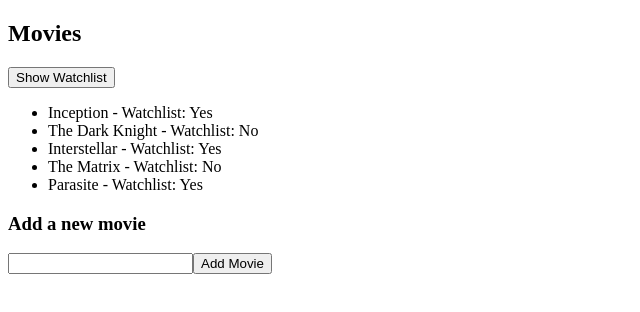
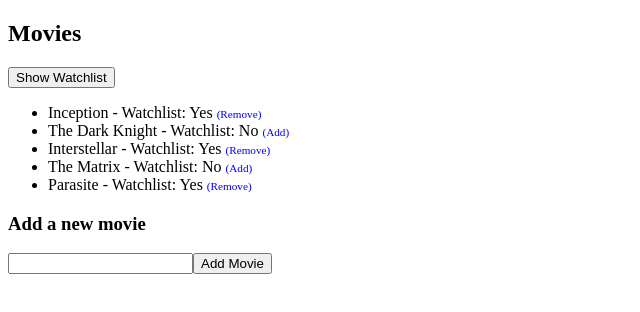
Before and after one commit to serhat-bca/p6_ch2_26, a React (Vite) app in the folder movies/: page / in a window 1280 px wide. Shown: the top 312 px of the page, without its empty margins (0-640 px from the left). Built offline with nearby package versions, Linux system fonts and the light colour scheme.

Commit message:
map update added.

```diff
--- a/movies/src/App.jsx
+++ b/movies/src/App.jsx
@@ -5,6 +5,10 @@ const App = ({ movies }) => {
   const [movieList, setMovies] = useState(movies);
   const [movieName, setName] = useState("");
   const [filter, setFilter] = useState(false);
+
+  const displayedMovies = filter
+    ? movieList.filter((m) => m.watchlist)
+    : movieList;
 
   const handleSubmit = (e) => {
     e.preventDefault();
@@ -31,8 +35,13 @@ const App = ({ movies }) => {
         {filter ? "Show All Movies" : "Show Watchlist"}
       </button>
       <ul>
-        {movieList.map((m) => (
-          <Movie key={m.id} movie={m} />
+        {displayedMovies.map((m) => (
+          <Movie
+            movieList={movieList}
+            setMovies={setMovies}
+            key={m.id}
+            movie={m}
+          />
         ))}
       </ul>
       <h3>Add a new movie</h3>
--- a/movies/src/components/Movie.jsx
+++ b/movies/src/components/Movie.jsx
@@ -1,8 +1,23 @@
-const Movie = ({ movie }) => {
+const Movie = ({ movie, movieList, setMovies }) => {
+  const updateButton =() =>{
+    // setMovies(movieList.map((m)=> m.id===movie.id ? {...m, watchlist: !m.watchlist} : m))
+    setMovies(movieList.map(m => {
+      if (m.id == movie.id) {
+        return {...m, watchlist: !m.watchlist};
+      }
+      return m;
+    }));
+  }
   return (
     <li>
       {movie.title}
       <span> - Watchlist: {movie.watchlist ? "Yes" : "No"} </span>
+      <span
+        onClick={updateButton}
+        style={{ fontSize: ".7rem", color: "blue", cursor: "pointer" }}
+      >
+        ({movie.watchlist ? "Remove" : "Add"})
+      </span>
     </li>
   );
 };
```
